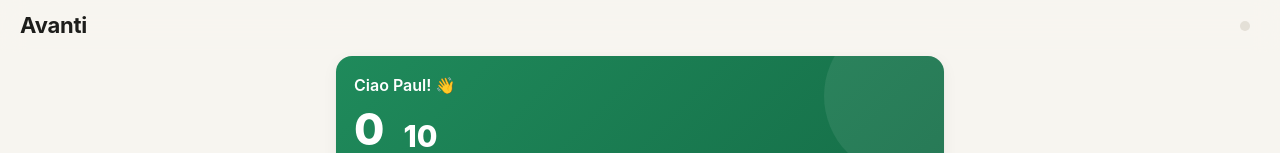
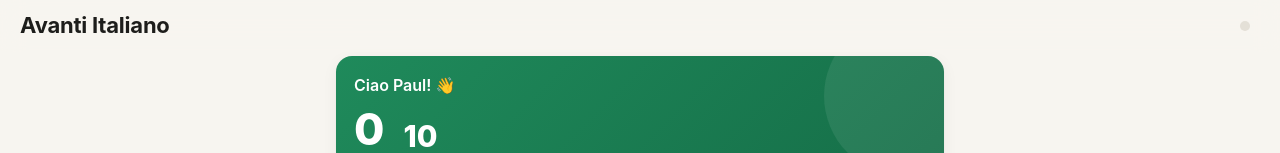
Before and after one commit to Zwergkanikl/italiano, a plain HTML site: page index.html in a window 1280 px wide. Shown: the top 153 px of the page. Drawn offline with Linux system fonts and the light colour scheme.

Commit message:
Titel in der App: Avanti Italiano (v1.2.2)
Co-Authored-By: Claude Opus 5.5 <noreply@anthropic.com>

```diff
--- a/app.js
+++ b/app.js
@@ -803,7 +803,7 @@
   let route = 'home';
   let ui = { vocabLesson: '', vocabSearch: '', editId: null, formLesson: '', importLesson: '', importText: '', examId: null, examDraft: null, examSearch: '' };
 
-  function setTitle(t) { $('#title').textContent = t; document.title = t === 'Avanti' ? 'Avanti Italiano' : t + ' · Avanti'; }
+  function setTitle(t) { $('#title').textContent = t; document.title = t === 'Avanti Italiano' ? t : t + ' · Avanti Italiano'; }
 
   function go(r, params = {}) {
     route = r;
@@ -825,7 +825,7 @@
 
   // ---------- Start ----------
   function viewHome(v) {
-    setTitle('Avanti');
+    setTitle('Avanti Italiano');
     const st = state.settings;
     const { due, fresh } = pool(st.lessons, st.dir);
     const newCount = Math.min(fresh.length, newLeftToday());
@@ -1237,7 +1237,7 @@
         <p style="margin-top:0"><b>iPhone / iPad:</b> In Safari öffnen → Teilen-Symbol → „Zum Home-Bildschirm“.</p>
         <p style="margin-bottom:0"><b>PC:</b> In Chrome oder Edge rechts in der Adressleiste auf „App installieren“ klicken.</p>
       </div>
-      <p class="small muted" style="text-align:center">Avanti Italiano · Version 1.2.1</p>`;
+      <p class="small muted" style="text-align:center">Avanti Italiano · Version 1.2.2</p>`;
 
     Push.paint();
     const f = $('#loginForm');
--- a/index.html
+++ b/index.html
@@ -16,7 +16,7 @@
 </head>
 <body>
   <header class="topbar">
-    <h1 id="title">Avanti</h1>
+    <h1 id="title">Avanti Italiano</h1>
     <button class="sync-dot" id="syncDot" data-action="go" data-to="more" aria-label="Sync-Status"></button>
   </header>
 
```
